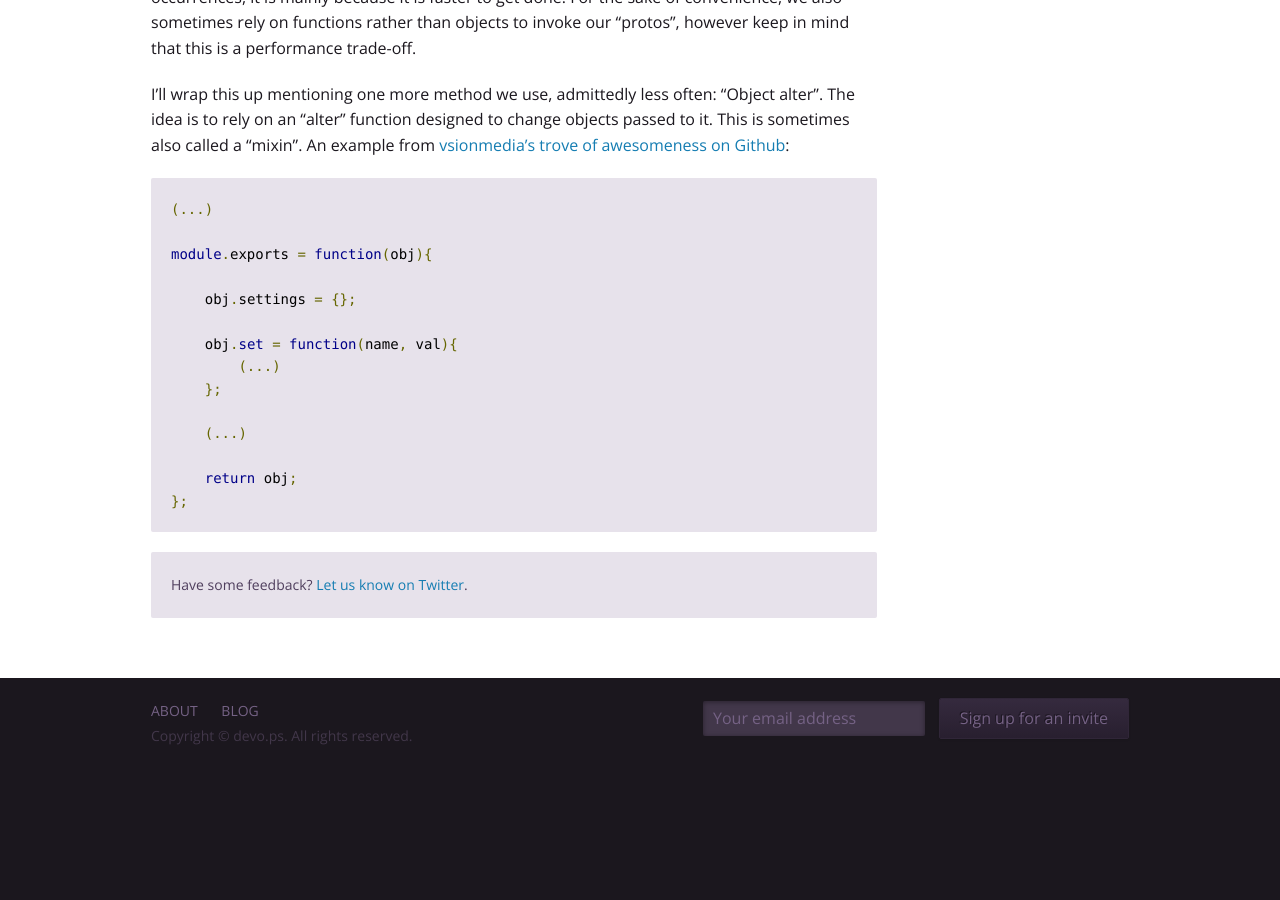
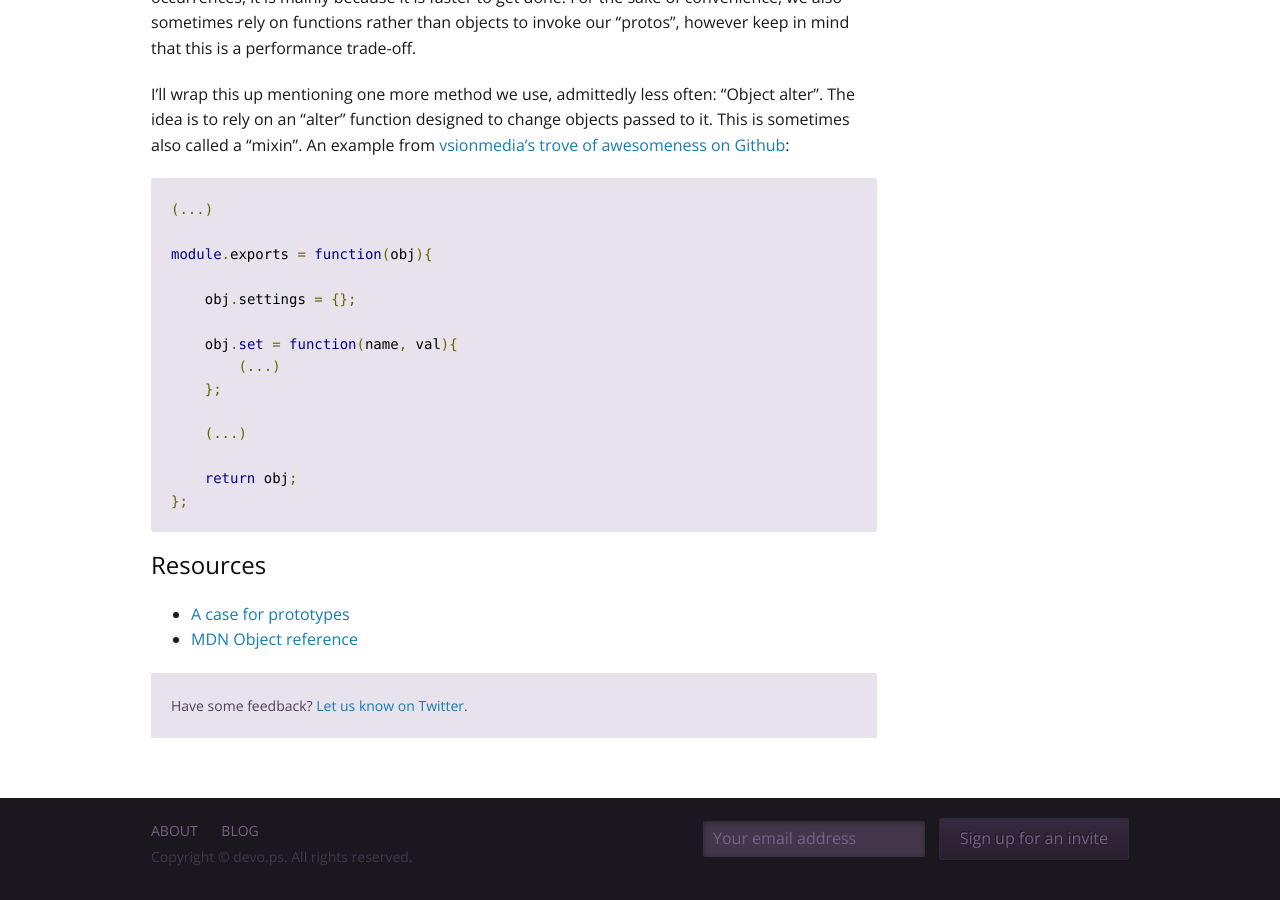
Before and after one commit to isabella232/devo-ps.github.io, a Jekyll site: the page built from _posts/blog/2013-07-11-code-reuse-with-nodejs.md, in a window 1280 px wide and 900 px high, scrolled down 4206 px. Built offline with Jekyll 4.4.1, drawn with Linux system fonts in a browser that asks for light colours; comment, search, counter and statistics services are not loaded; before the commit the page ends 4985 px from its top, so only the background shows below that.

Commit message:
Adding a couple references suggested by Xufeng

```diff
--- a/_posts/blog/2013-07-11-code-reuse-with-nodejs.md
+++ b/_posts/blog/2013-07-11-code-reuse-with-nodejs.md
@@ -163,3 +163,8 @@ I'll wrap this up mentioning one more method we use, admittedly less often: "Obj
 
         return obj;
     };
+
+### Resources
+
+- [A case for prototypes](http://killdream.github.io/2011/10/09/understanding-javascript-oop.html)
+- [MDN Object reference](https://developer.mozilla.org/en-US/docs/Web/JavaScript/Reference/Global_Objects/Object)
```
